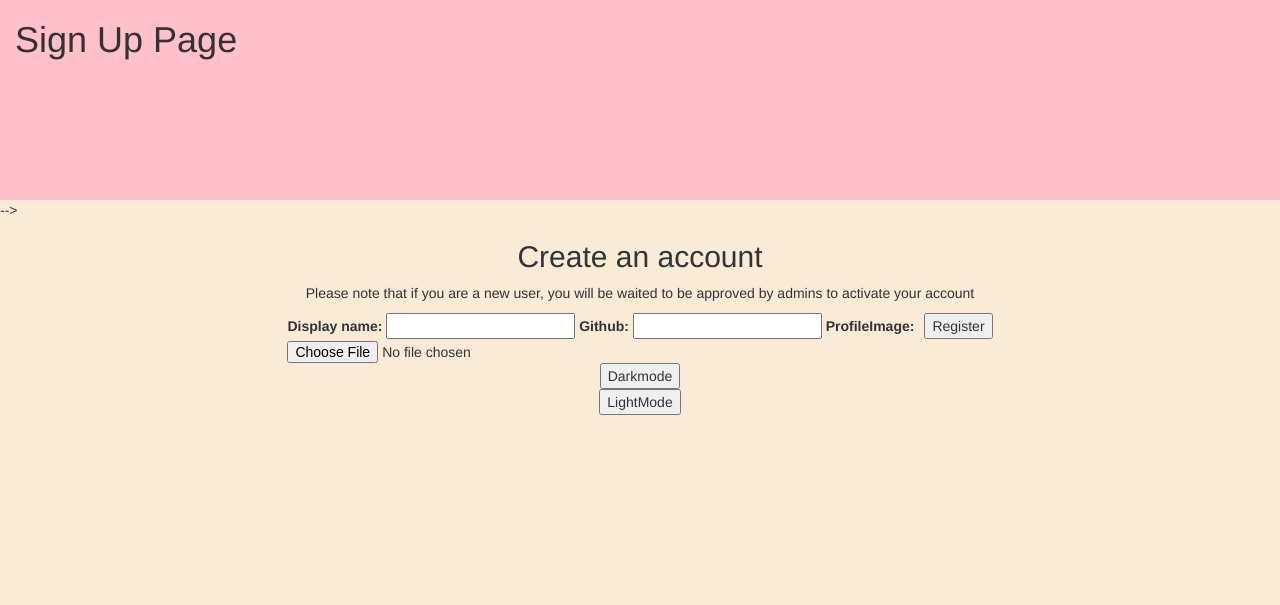
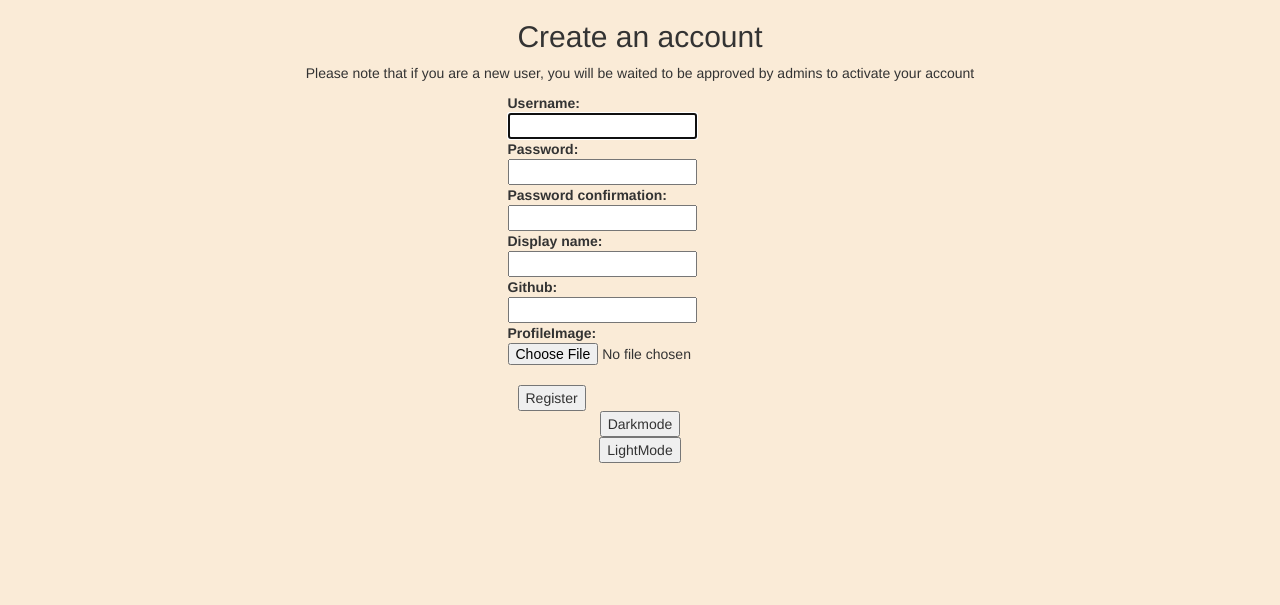
Before and after one commit to CMPUT404FALL2022/CMPUT404-GroupProject, a Django app: template login/templates/login/signup.html in a window 1280 px wide. Shown: the top 605 px of the page. After the commit the page ends 463 px from the top, so only its background shows below. Run offline with Django 4.2, Linux system fonts and the light colour scheme; the template is opened without the code that fills it: values that come from a table or form of the project are taken from there, others are empty; parts of the project's set-up code (start-up, migrations or seed data) failed here and were passed over; some libraries are stand-ins or nearby versions.

Commit message:
Update HTML

```diff
--- a/login/templates/login/signup.html
+++ b/login/templates/login/signup.html
@@ -4,30 +4,46 @@
 {%block title%} Sign Up {%endblock%}
 {%block css_files%}<link rel="stylesheet" href="{% static "login/signup.css"%}">{%endblock%}
 
-<!-- {% block header%}
-<div class="container-fluid" style="height: 200px; background-color: pink">
+{% block header%}
+{% comment %} <div class="container-fluid" style="height: 200px; background-color: pink">
   <h1>Sign Up Page</h1>
-</div>
+</div> {% endcomment %}
 {% endblock %}
-{% block content %} -->
+{% block content %}
 
 <body class="backgroundcolor">
   <section class="background">
   <h2 class="">Create an account</h2>
 
     <p>Please note that if you are a new user, you will be waited to be approved by admins to activate your account</p>
-    <form method="POST" enctype="multipart/form-data">
+    <form method="POST" enctype="multipart/form-data" style='display: table;'>
       {%csrf_token%}
-      <div>
-        {{ newUser }}
-        {{ form }}
+      <div class="">
+        <div class="">
+
+          <label style='display: table-cell;' for="id_username">Username:</label>
+          <input style='display: table-cell;' type="text" name="username" maxlength="150" autofocus="" required="" id="id_username">
+          <br>
+          <!-- <span class="helptext">Required. 150 characters or fewer. Letters, digits and @/./+/-/_ only.</span> -->
+          <label style='display: table-cell;' for="id_password1">Password:</label>
+          <input style='display: table-cell;' type="password" name="password1" autocomplete="new-password" required="" id="id_password1">
+          <br>
+          <!-- <span class="helptext"><ul><li>Your password can’t be too similar to your other personal information.</li><li>Your password must contain at least 8 characters.</li><li>Your password can’t be a commonly used password.</li><li>Your password can’t be entirely numeric.</li></ul></span> -->
+          <label style='display: table-cell;' for="id_password2">Password confirmation:</label>
+          <input style='display: table-cell;' type="password" name="password2" autocomplete="new-password" required="" id="id_password2">
+          <br>
+          <!-- <span class="helptext">Enter the same password as before, for verification.</span> -->
+          <label style='display: table-cell;' for="id_display_name">Display name:</label>
+          <input style='display: table-cell;' type="text" name="display_name" maxlength="255" id="id_display_name"><br>
+          <label style='display: table-cell;' for="id_github">Github:</label>
+          <input style='display: table-cell;' type="url" name="github" maxlength="200" id="id_github"><br>
+          <label style='display: table-cell;' for="id_profileImage">ProfileImage:</label>
+          <input style='display: table-cell;' type="file" name="profileImage" accept="image/*" id="id_profileImage"><br>
+
+          <button type="submit">Register</button>
+        </div>
+
       </div>
-
-      <div>
-        <button type="submit" class="">Register</button>
-      </div>
-
-
     </form>
     <button onclick="darkMode()">Darkmode</button>
     <button onclick="lightMode()">LightMode</button>
```
Also changed, not shown: db.sqlite3.
